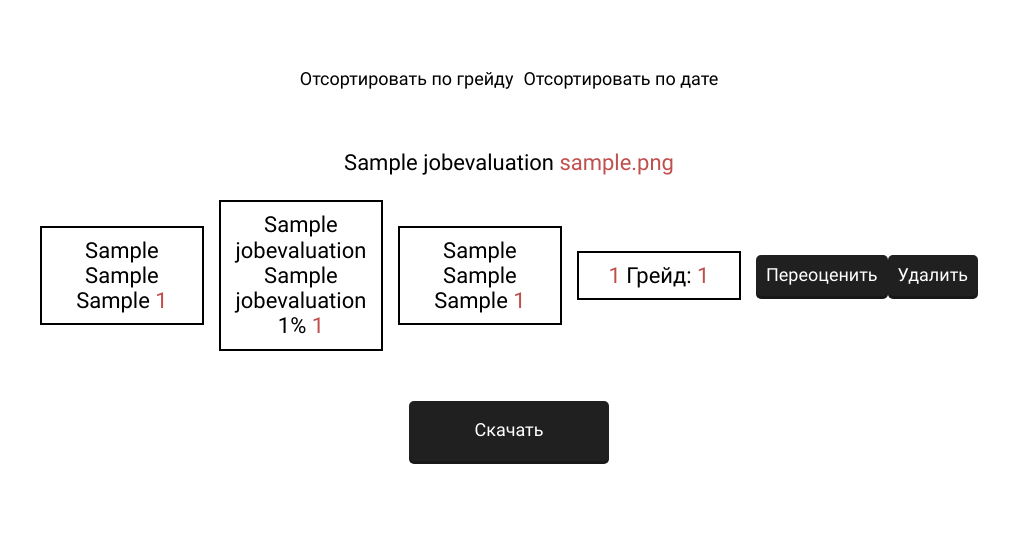
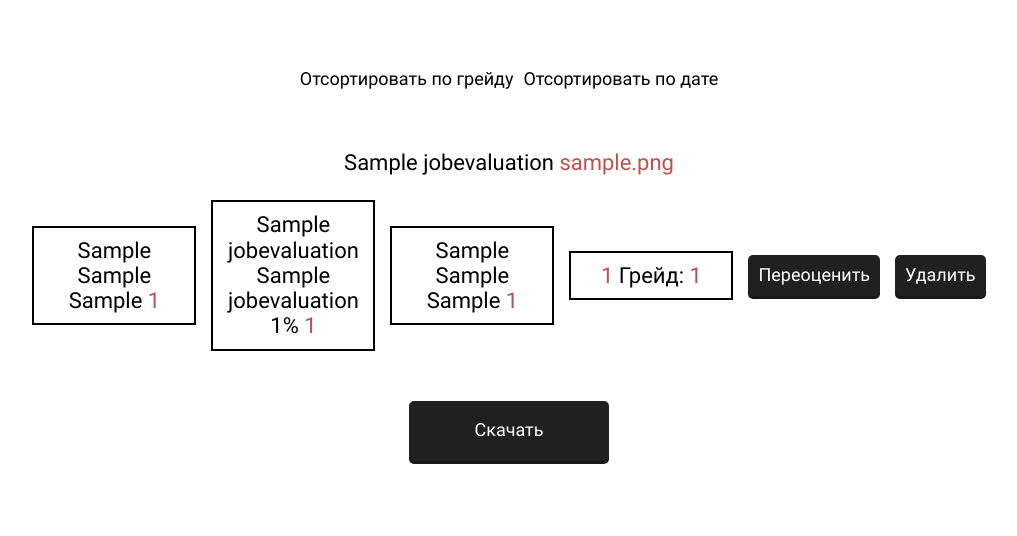
Before and after one commit to OxidNowin/Job-Evaluation-Calculator-, a Django app: page /archive_date/ in a window 1280 px wide. Shown: the part 205-741 px from the top of the page, without its empty margins (131-1148 px from the left). Run offline with Django 3.2, Linux system fonts and the light colour scheme; a user stored in the database is signed in; tables that the repository leaves empty hold one stand-in row (values such as "Sample post").

Commit message:
попровил архив

```diff
--- a/evacalc/static/css/archive.css
+++ b/evacalc/static/css/archive.css
@@ -106,3 +106,7 @@
 .prof__last-text {
   color: var(--black-color);
 }
+
+.prof__button {
+  margin-right: 15px;
+}
--- a/evacalc/templates/evacalc/archive.html
+++ b/evacalc/templates/evacalc/archive.html
@@ -36,7 +36,7 @@
                   <form method="POST">
                    {% csrf_token %}
                   <input type="text" name="recalculate" hidden="hidden" value="{{ job.id }}">
-                  <button class="typical__button_small">
+                  <button class="prof__button typical__button_small">
                     Переоценить
                   </button>
                   </form>
```
